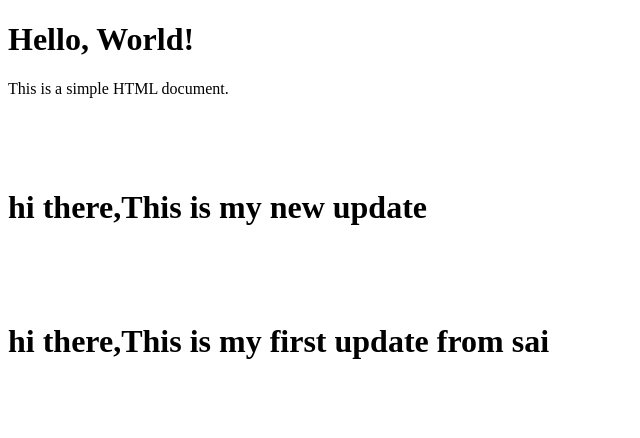
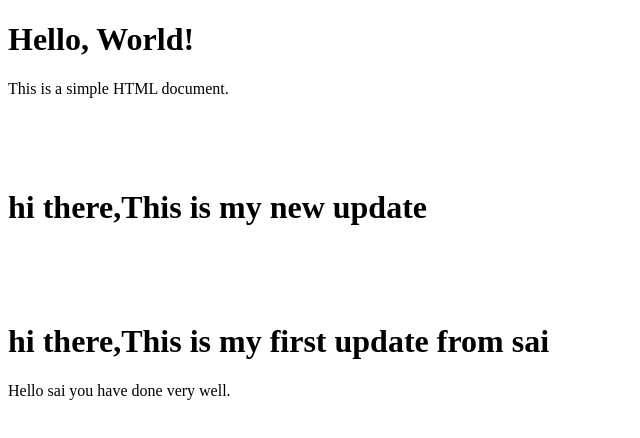
Before and after one commit to sai0566/gitlearning, a plain HTML site: page index.html in a window 1280 px wide. Shown: the whole page, without its empty margins (0-640 px from the left). Drawn offline with Linux system fonts and the light colour scheme.

Commit message:
Update index.html
changes done

```diff
--- a/index.html
+++ b/index.html
@@ -12,5 +12,6 @@
     <h1>hi there,This is my new update</h1>
     <br><br><br>
     <h1>hi there,This is my first update from sai</h1>
+    Hello sai you have done very well.
 </body>
 </html>
```
